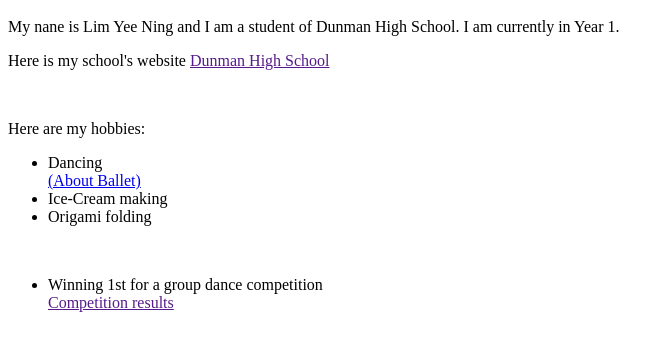
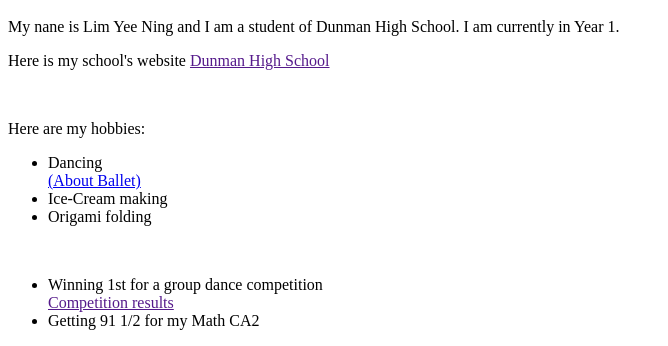
Before and after one commit to dhslimyeening/dhslimyeening.github.io, a plain HTML site: page index.html in a window 1280 px wide. Shown: the part 682-1028 px from the top of the page, without its empty margins (0-668 px from the left). Drawn offline with Linux system fonts and the light colour scheme.

Commit message:
Update index.html

```diff
--- a/index.html
+++ b/index.html
@@ -24,4 +24,5 @@
  <p> <My Acheivements> </p>
     <ul>
       <li> Winning 1st for a group dance competition </li> <a href "https://crestar.com.sg/2nd-csd-dance-competition-2014-results/"> Competition results </a>
+      <li> Getting 91 1/2 for my Math CA2 </li>
 </body>
```
